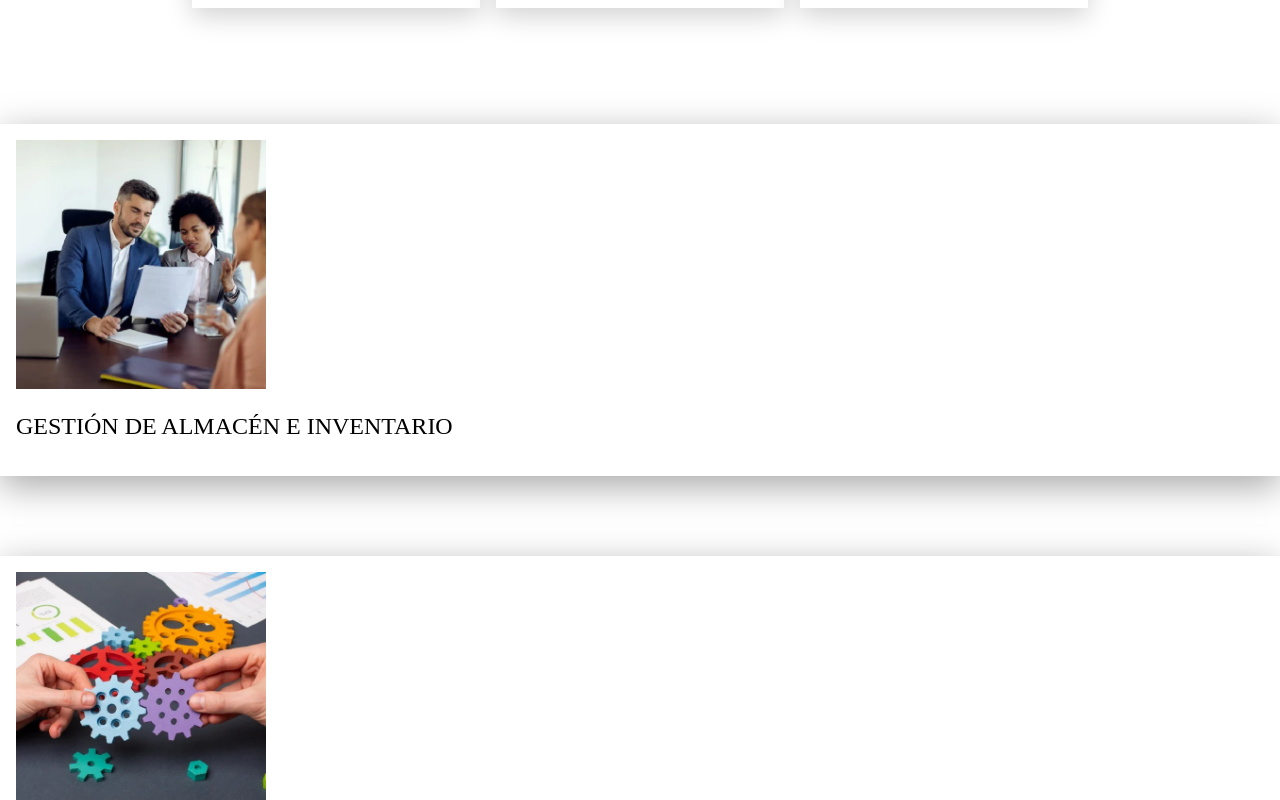
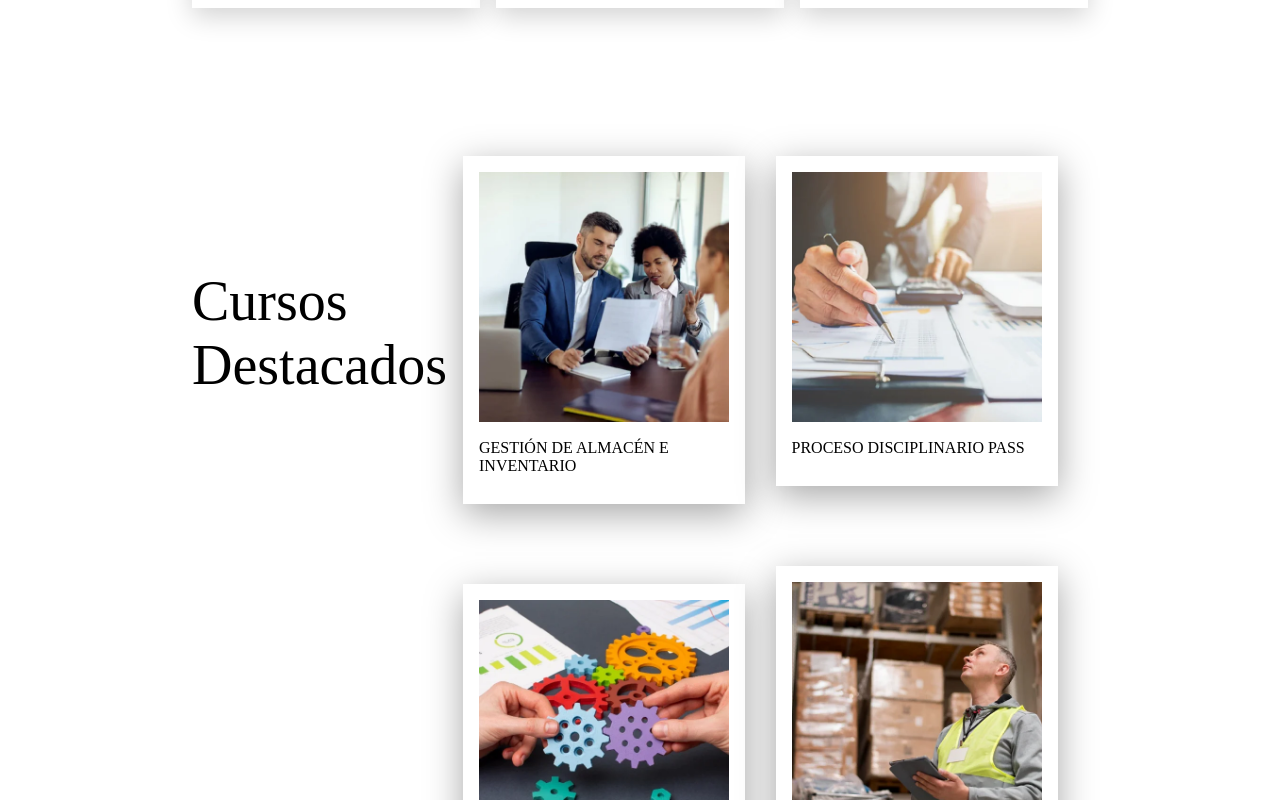
Before and after one commit to JLWhiter/mejora_frontend, a React (Create React App) app: page / in a window 1280 px wide. Shown: the part 1220-2020 px from the top of the page. Built offline with nearby package versions, Linux system fonts and the light colour scheme.

Commit message:
Animacion de imagenes y grupo
mejora de la animacion de la imagen en el archivo llamado principal

```diff
--- a/src/contends/principal.js
+++ b/src/contends/principal.js
@@ -63,10 +63,9 @@ function Principal() {
       </div>
 
       <div className="servicios">
-
+        <h1> Cursos Destacados </h1>
         <section id="grupo-1">
           <ul className='curso1'>
-
             <li><img src="/uploads/curs_7.png" alt="Gestión" id="banner3" /></li>
             <li><h1 id="tex1">GESTIÓN DE ALMACÉN E INVENTARIO</h1></li>
           </ul>
--- a/src/contends/stylescss/principal.css
+++ b/src/contends/stylescss/principal.css
@@ -149,18 +149,45 @@ transform: translateX(380px);
     transition: .5s;
 }
 
+.servicios{
+    display: flex;
+    align-items: center;
+    margin: 50px auto;
+    max-width: 70%;
+    padding: 1rem;
+}
+.servicios ul{
+    list-style: none;
+    padding: 1rem;
+    width: 80%;
+}
+.servicios ul li img{
+    width: 100%;
+}
+.servicios h1{
+    font-size: 1rem;
+}
+.servicios>h1{
+    position: relative;
+    margin-top: -50%;
+    margin-left: -1rem;
+    padding: 1rem;
+    font-size: 3.5rem;
+}
 .curso1, .curso2, .curso3, .curso4 {
     display: list-item;
-    height: 100%;
-    margin-top: 0;
+    height: 40%;
+    margin-top: 1rem;
     margin-bottom: 5rem;
-    padding: 1rem;
     background-color: #ffffff;
     box-shadow: 0 10px 35px rgba(0, 0, 0, 0.349);
 }
-.servicios ul li img{
-    width: 20%;
+
+.curso1:hover, .curso2:hover, .curso3:hover, .curso4:hover{
+    transform: scale(1.05);
+    transition: .1s;
 }
+
 @media (max-width: 780px) {
     .Principal{
         margin: 20px auto;
```
Also changed, not shown: 1 other file (tests, documents, lock files or other folders).
